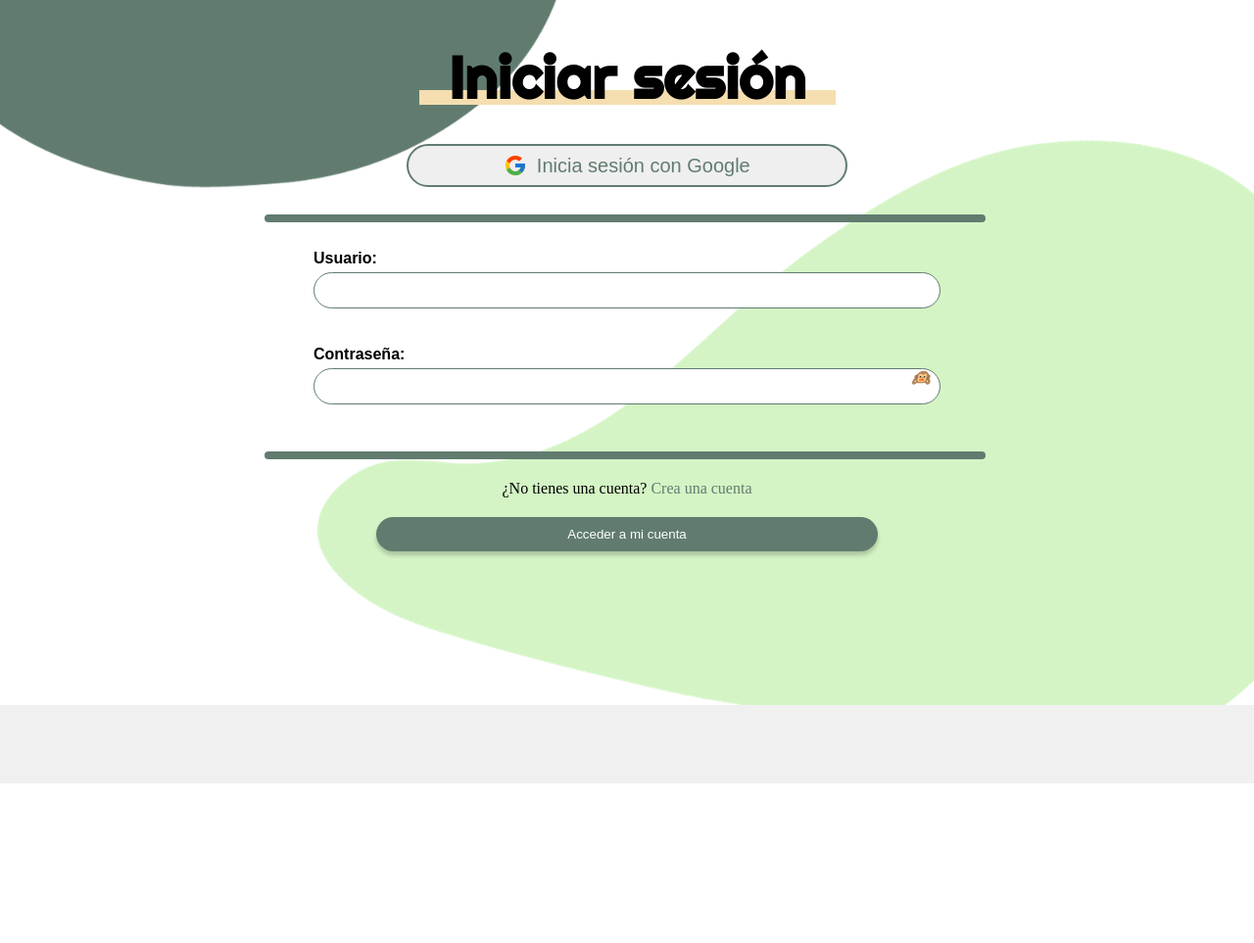
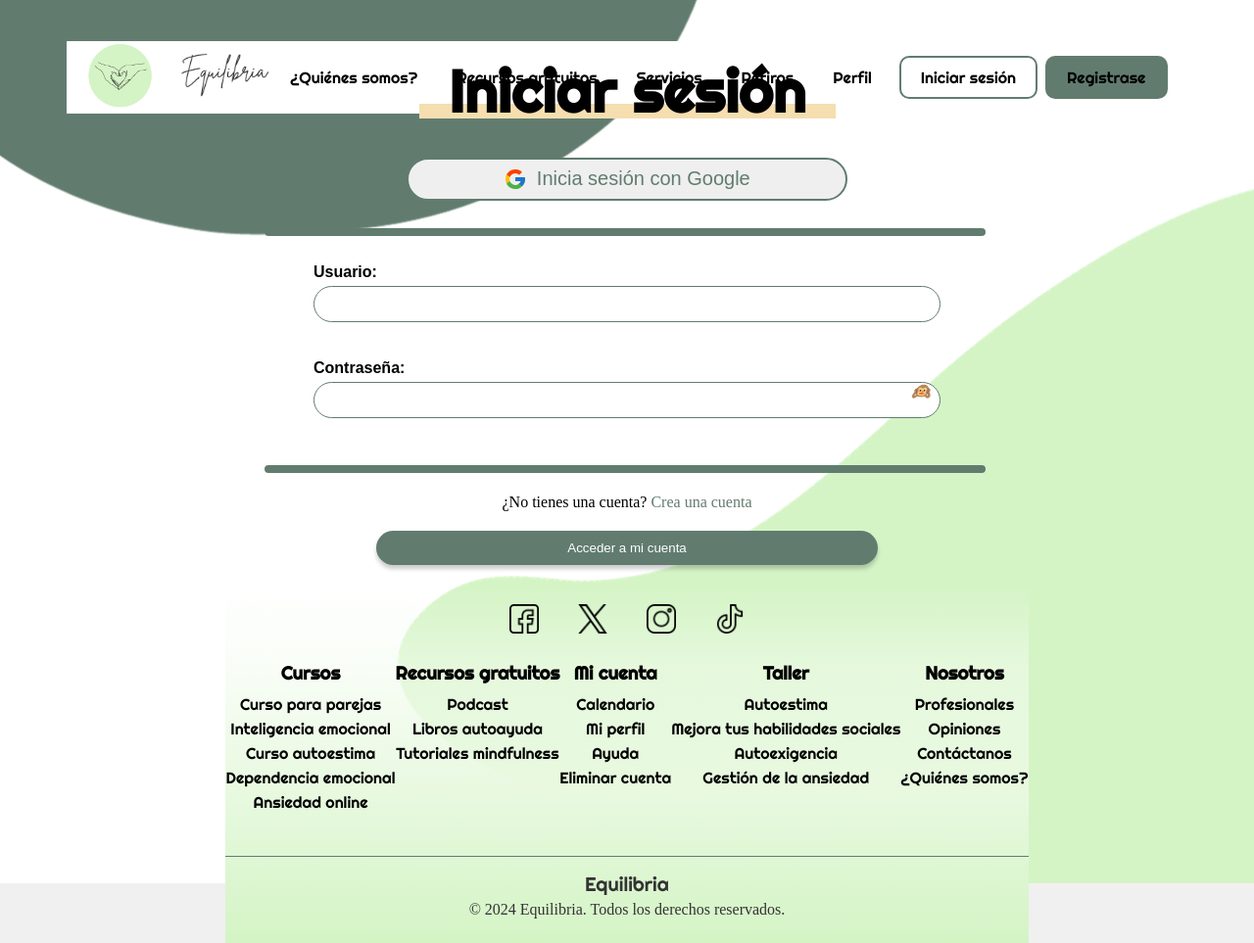
Before and after one commit to rubiocelia/Equlibria, a PHP site: page /inicio_sesion.php in a window 1280 px wide. Shown: the whole page at 98% size. Before the commit the page ends 800 px from the top, so only its background shows below. Run offline with PHP 8.4, Linux system fonts and the light colour scheme.

Commit message:
check inicio sesion

```diff
--- a/Proyecto_integrador/index.html
+++ b/Proyecto_integrador/index.html
@@ -57,7 +57,7 @@
                 </li>
 
                 <li class="dropdown">
-                    <a href="perfil.html" class="dropbtn">Perfil</a>
+                    <a href="perfil.php" class="dropbtn">Perfil</a>
                     <div class="dropdown-content">
                         <a href="#">Mi perfil</a>
                         <a href="#">Calendario</a>
@@ -273,6 +273,7 @@
     </footer>
     <script src="main.js"></script>
     <script src="validar_inicioSesion.js"></script>
+    <script src="sesionCheck.js"></script>
 </body>
 
 </html>
--- a/Proyecto_integrador/inicio_sesion.php
+++ b/Proyecto_integrador/inicio_sesion.php
@@ -56,6 +56,63 @@ mysqli_close($conexion);
 </head>
 
 <body class="inicioSesion">
+<header class="header">
+        <a href="index.html"><img class="logo" src="img/logo2.png" alt="" class="logo"></a>
+        <a href="index.html"><img class="nombre" src="img/nombre.png" alt="" class="logo"></a>
+        <nav>
+            <ul class="menu">
+                <li class="dropdown">
+                    <a href="#" class="dropbtn">¿Quiénes somos?</a>
+                    <div class="dropdown-content">
+                        <a href="#">Nosotros</a>
+                        <a href="#">Profesionales</a>
+                        <a href="#">Contáctanos</a>
+                    </div>
+                </li>
+
+                <li class="dropdown">
+                    <a href="#" class="dropbtn">Recursos gratuitos</a>
+                    <div class="dropdown-content">
+                        <a href="#">Podcast</a>
+                        <a href="#">Libros autoayuda</a>
+                        <a href="#">Videos mindfulness</a>
+                    </div>
+                </li>
+
+                <li class="dropdown">
+                    <a href="#" class="dropbtn">Servicios</a>
+                    <div class="dropdown-content">
+                        <a href="#">Terapia psicológica</a>
+                        <a href="#">Talleres</a>
+                        <a href="#">Cursos</a>
+                        <a href="#">Asistencia a domicilio</a>
+                    </div>
+                </li>
+
+                <li class="dropdown">
+                    <a href="#" class="dropbtn">Retiros</a>
+                    <div class="dropdown-content">
+                        <a href="#">Retiro de verano</a>
+                        <a href="#">Retiro de invierno</a>
+                    </div>
+                </li>
+
+                <li class="dropdown">
+                    <a href="#" class="dropbtn">Perfil</a>
+                    <div class="dropdown-content">
+                        <a href="#">Mi perfil</a>
+                        <a href="#">Calendario</a>
+                        <a href="#">Ayuda</a>
+                        <a href="#">Eliminar cuenta</a>
+                        <a href="#">Cerrar sesión</a>
+                    </div>
+                </li>
+
+                <li class="iniciarSesion"><a href="#">Iniciar sesión</a></li>
+                <li class="registro"><a href="#">Registrase</a></li>
+            </ul>
+        </nav>
+    </header>
 <div class="subrayadoFormulario">
                 <h3>Iniciar sesión</h3>
             </div>
@@ -91,6 +148,56 @@ mysqli_close($conexion);
                     <button type="submit">Acceder a mi cuenta</button>
                 </form>
             </div>
+            <footer>
+        <div class="redesSociales">
+            <a href="https://www.facebook.com/" target="_blank"><img src="img/facebook.png" alt="Facebook"></a>
+            <a href="https://twitter.com/" target="_blank"><img src="img/twitter.png" alt="Twitter"></a>
+            <a href="https://www.instagram.com/" target="_blank"><img src="img/instagram.png" alt="Instagram"></a>
+            <a href="https://www.tiktok.com/" target="_blank"><img src="img/tik-tok.png" alt="tiktok"></a>
+        </div>
+
+        <div class="footer-container">
+            <div class="footer-section">
+                <h3>Cursos</h3>
+                <a href="#">Curso para parejas</a>
+                <a href="#">Inteligencia emocional</a>
+                <a href="#">Curso autoestima</a>
+                <a href="#">Dependencia emocional</a>
+                <a href="#">Ansiedad online</a>
+            </div>
+            <div class="footer-section">
+                <h3>Recursos gratuitos</h3>
+                <a href="#">Podcast</a>
+                <a href="#">Libros autoayuda</a>
+                <a href="#">Tutoriales mindfulness</a>
+            </div>
+            <div class="footer-section">
+                <h3>Mi cuenta</h3>
+                <a href="#">Calendario</a>
+                <a href="#">Mi perfil</a>
+                <a href="#">Ayuda</a>
+                <a href="#">Eliminar cuenta</a>
+            </div>
+            <div class="footer-section">
+                <h3>Taller</h3>
+                <a href="#">Autoestima</a>
+                <a href="#">Mejora tus habilidades sociales</a>
+                <a href="#">Autoexigencia</a>
+                <a href="#">Gestión de la ansiedad</a>
+            </div>
+            <div class="footer-section">
+                <h3>Nosotros</h3>
+                <a href="#">Profesionales</a>
+                <a href="#">Opiniones</a>
+                <a href="#">Contáctanos</a>
+                <a href="#">¿Quiénes somos?</a>
+            </div>
+        </div>
+        <div class="footer-branding">
+            <p class="nombre_footer">Equilibria</p>
+            <p>&copy; 2024 Equilibria. Todos los derechos reservados.</p>
+        </div>
+    </footer>
 </body>
 
 </html>
--- a/Proyecto_integrador/style.css
+++ b/Proyecto_integrador/style.css
@@ -1118,3 +1118,32 @@ p {
 .contacto {
   margin-top: 5%;
 }
+
+/* recursos gratuitos */
+.recursosGratuitos {
+}
+
+.tituloPodcast {
+  margin-top: 15px;
+  align-items: center;
+  justify-content: center;
+  text-align: center;
+  font-family: "Bellefair";
+  font-size: 30px;
+}
+
+.tituloPodcast img {
+  width: 40px;
+  height: 40px;
+}
+
+.tarjetaPodcast {
+  background-color: var(--verde-claro);
+  width: 20%;
+  height: 450px;
+  border-radius: 15px;
+}
+
+.tarjetaPodcast img {
+  margin: auto;
+}
```
Also changed, not shown: Proyecto_integrador/js/sesionCheck.js (added, +24 -0 lines), Proyecto_integrador/recursosGratuitos.html (+28 -1 lines), Proyecto_integrador/img/Spotify2.png (added), Proyecto_integrador/img/spotify.png (added).
